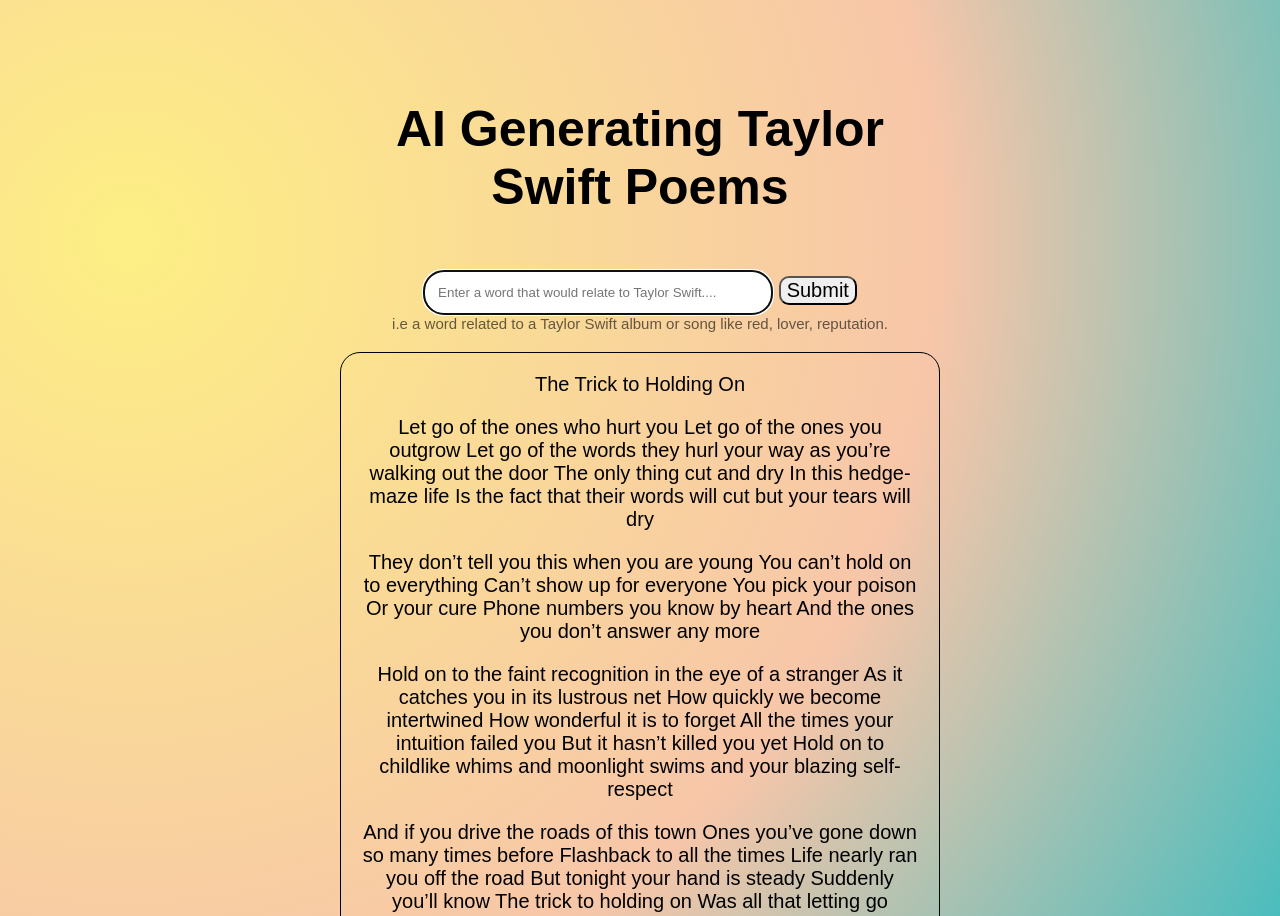
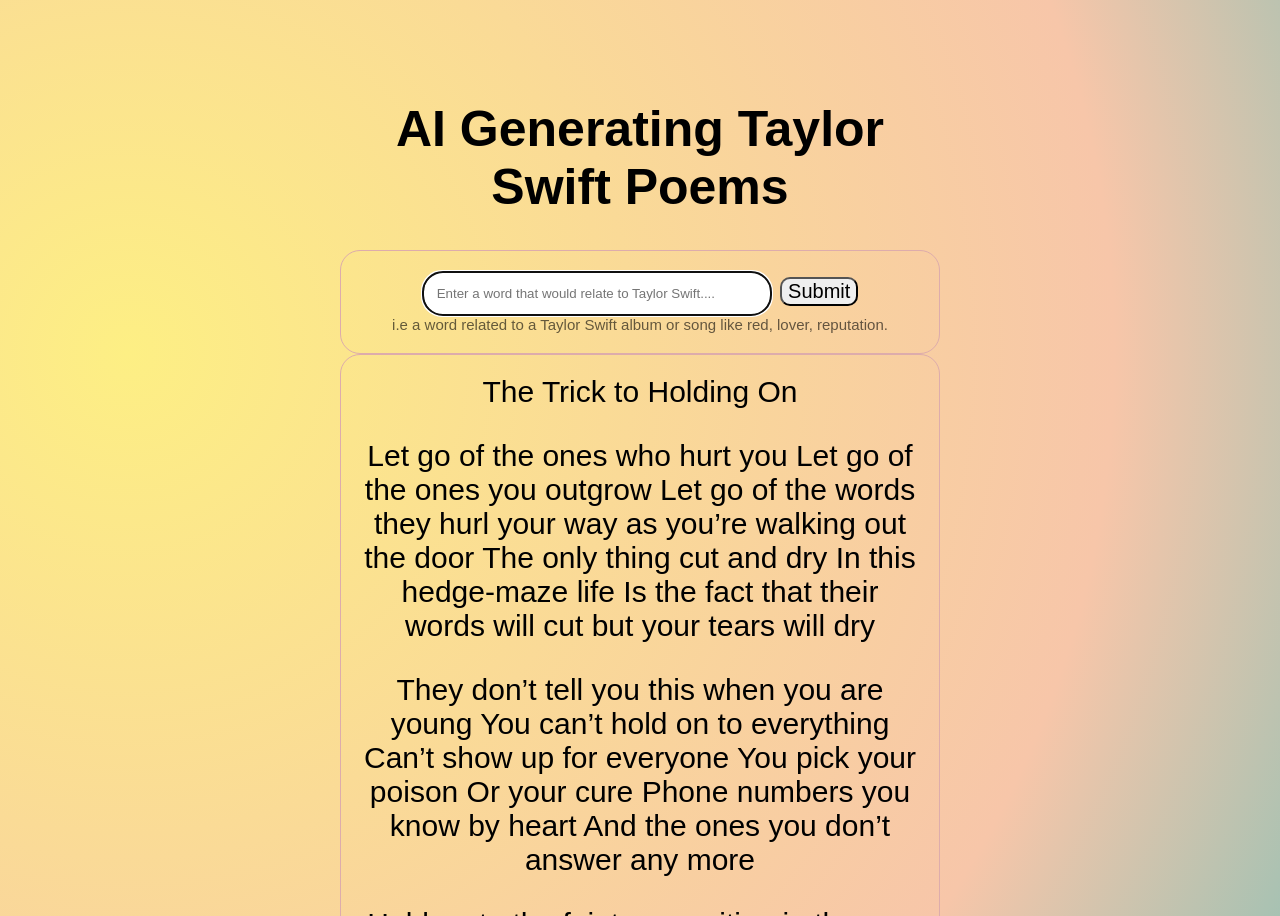
Before and after one commit to Sarahwcode/AI-Generator, a plain HTML site: page index.html in a window 1280 px wide. Shown: the top 916 px of the page. Drawn offline with nearby package versions, Linux system fonts and the light colour scheme; a web font is replaced by a local one.

Commit message:
css changes

```diff
--- a/Source/style.css
+++ b/Source/style.css
@@ -35,8 +35,9 @@ form {
 }
 .poem {
   padding: 20px;
-  border: 1px solid black;
+  border: 1px solid rgb(221, 172, 172);
   border-radius: 20px;
+  font-size: 30px;
 }
 .blink {
   animation: blink-animation 1s steps(5, start) infinite;
@@ -60,3 +61,9 @@ footer {
   font-size: 15px;
   opacity: 0.6;
 }
+.form {
+  padding: 20px;
+  border: 1px solid rgb(221, 172, 172);
+  border-radius: 20px;
+  font-size: 30px;
+}
--- a/index.html
+++ b/index.html
@@ -20,7 +20,7 @@
         <h1>AI Generating Taylor Swift Poems</h1>
       </header>
       <main>
-        <form action="" id="poem-form">
+        <form action="" id="poem-form" class="form">
           <input
             type="text"
             placeholder="Enter a word that would relate to Taylor Swift...."
```
